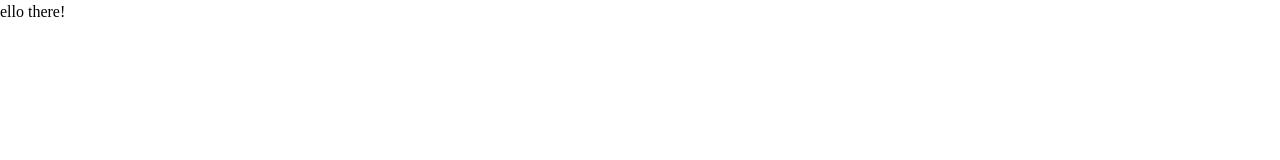
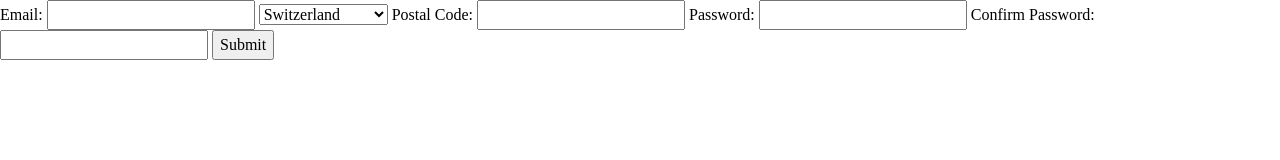
Before and after one commit to nibblenod/form-validation, a website built with webpack: page src/template.html in a window 1280 px wide. Built offline with nearby package versions, Linux system fonts and the light colour scheme.

Commit message:
Add html structure

```diff
--- a/package.json
+++ b/package.json
@@ -2,6 +2,12 @@
   "name": "web-template",
   "version": "1.0.0",
   "main": "src/index.js",
+  "scripts": {
+    "dev": "webpack serve --config webpack.dev.js",
+    "build": "webpack --config webpack.prod.js",
+    "test": "echo \"Error: no test specified\" && exit 1",
+    "deploy": "git subtree push --prefix dist origin gh-pages"
+  },
   "lint-staged": {
     "**/*.{js,mjs,cjs}": [
       "eslint --fix",
--- a/src/index.js
+++ b/src/index.js
@@ -1,3 +1 @@
 import "./styles.css";
-
-console.log("ello there");
--- a/src/template.html
+++ b/src/template.html
@@ -2,9 +2,32 @@
 <html lang="en">
   <head>
     <meta charset="UTF-8" />
-    <title>Title</title>
+    <title>Form Validation</title>
   </head>
   <body>
-    ello there!
+    <form novalidate>
+      <label for="email">Email: </label>
+      <input type="email" name="" id="email">
+
+      <select id="country">
+        <option value="ch">Switzerland</option>
+        <option value="fr">France</option>
+        <option value="de">Germany</option>
+        <option value="nl">The Netherlands</option>
+      </select>
+
+      <label for="postal-code">Postal Code: </label>
+      <input type="text" name="" id="postal-code">
+
+      <label for="password">Password: </label>
+      <input type="password" name="" id="password">
+
+      <label for="confirm-password">Confirm Password: </label>
+      <input type="password" name="" id="confirm-password">
+
+      <button type="submit">Submit</button>
+
+
+    </form>
   </body>
 </html>
```
